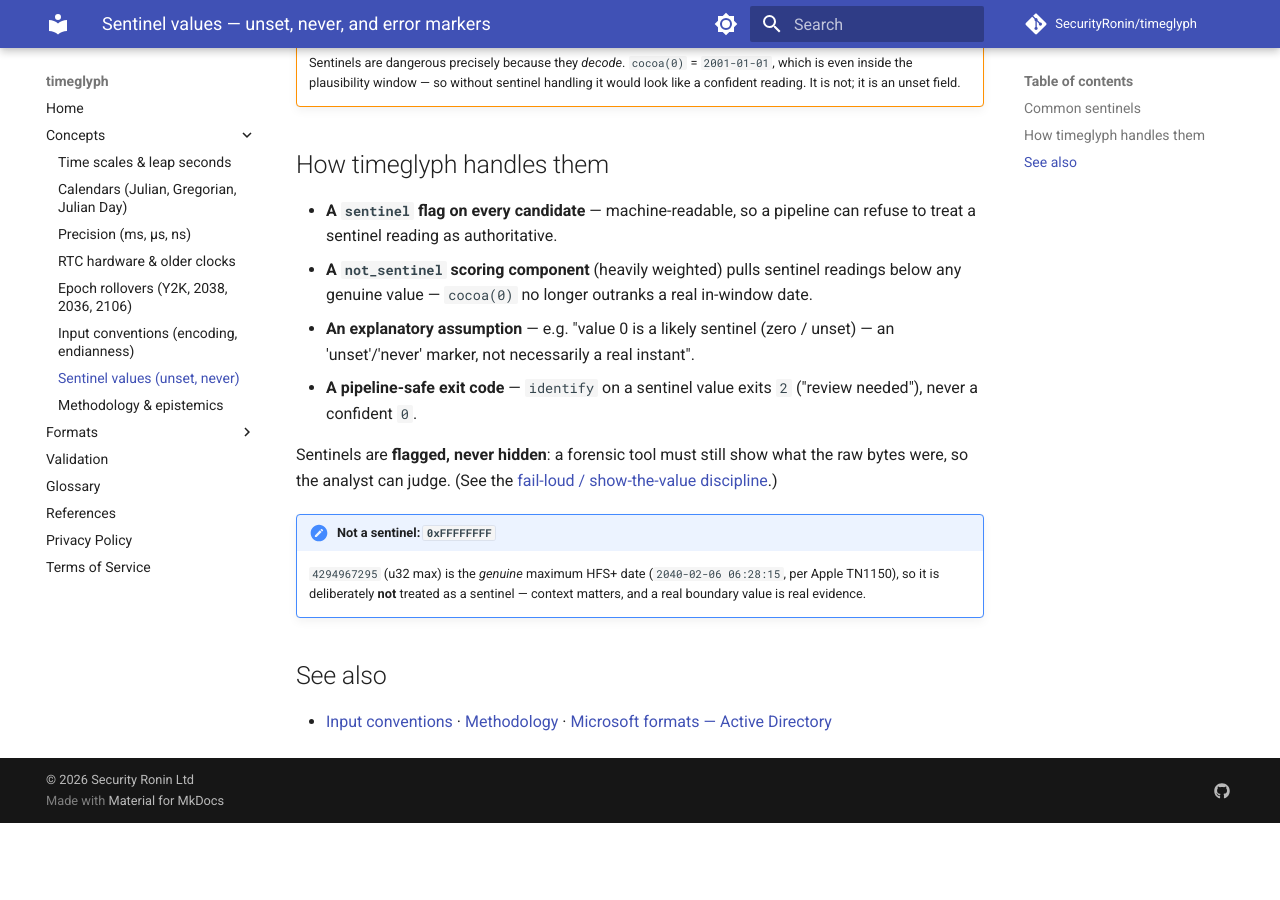
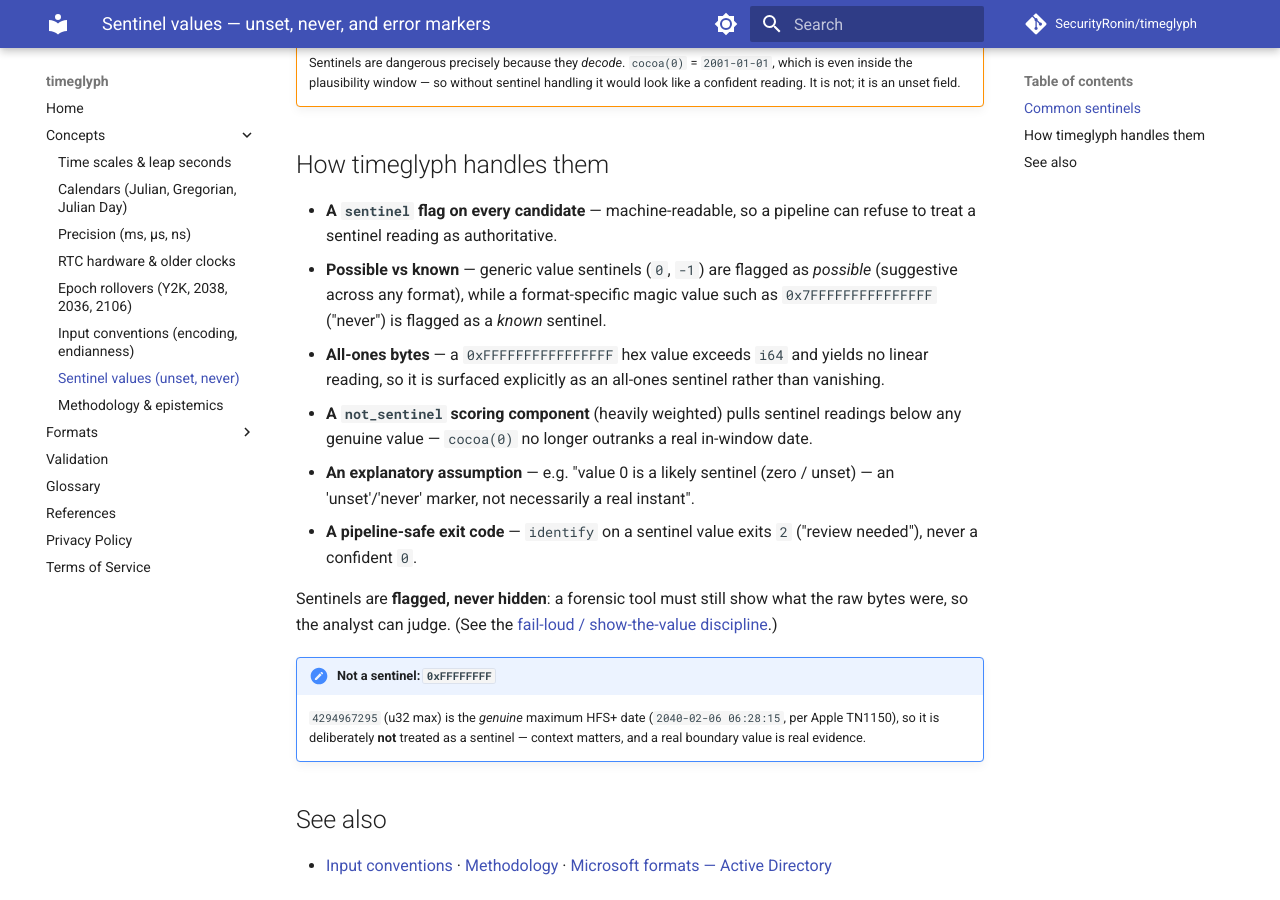
Before and after one commit to SecurityRonin/timeglyph, an MkDocs documentation site: the page built from docs/concepts/sentinel-values.md, in a window 1280 px wide and 900 px high, scrolled down 680 px. Built offline with MkDocs 1.6.1 and Material for MkDocs 9.7.7, drawn with Linux system fonts in a browser that asks for light colours; comment, search, counter and statistics services are not loaded; before the commit the page ends 1503 px from its top, so only the background shows below that.

Commit message:
docs: note possible/known sentinels and all-ones in sentinel-values
Co-Authored-By: Claude Opus 4.8 (1M context) <noreply@anthropic.com>

```diff
--- a/docs/concepts/sentinel-values.md
+++ b/docs/concepts/sentinel-values.md
@@ -32,6 +32,12 @@ silent-wrong-output failure — so timeglyph detects them, flags them
 
 - **A `sentinel` flag on every candidate** — machine-readable, so a pipeline can
   refuse to treat a sentinel reading as authoritative.
+- **Possible vs known** — generic value sentinels (`0`, `-1`) are flagged as
+  *possible* (suggestive across any format), while a format-specific magic value
+  such as `0x7FFFFFFFFFFFFFFF` ("never") is flagged as a *known* sentinel.
+- **All-ones bytes** — a `0xFFFFFFFFFFFFFFFF` hex value exceeds `i64` and yields no
+  linear reading, so it is surfaced explicitly as an all-ones sentinel rather than
+  vanishing.
 - **A `not_sentinel` scoring component** (heavily weighted) pulls sentinel readings
   below any genuine value — `cocoa(0)` no longer outranks a real in-window date.
 - **An explanatory assumption** — e.g. "value 0 is a likely sentinel (zero / unset)
```
